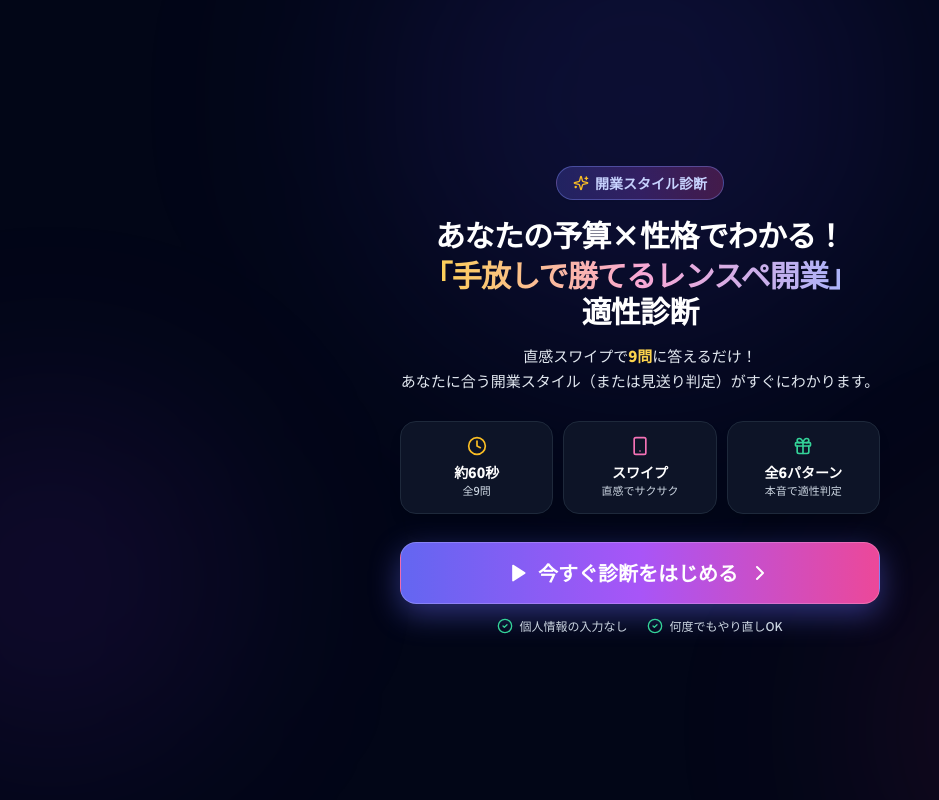
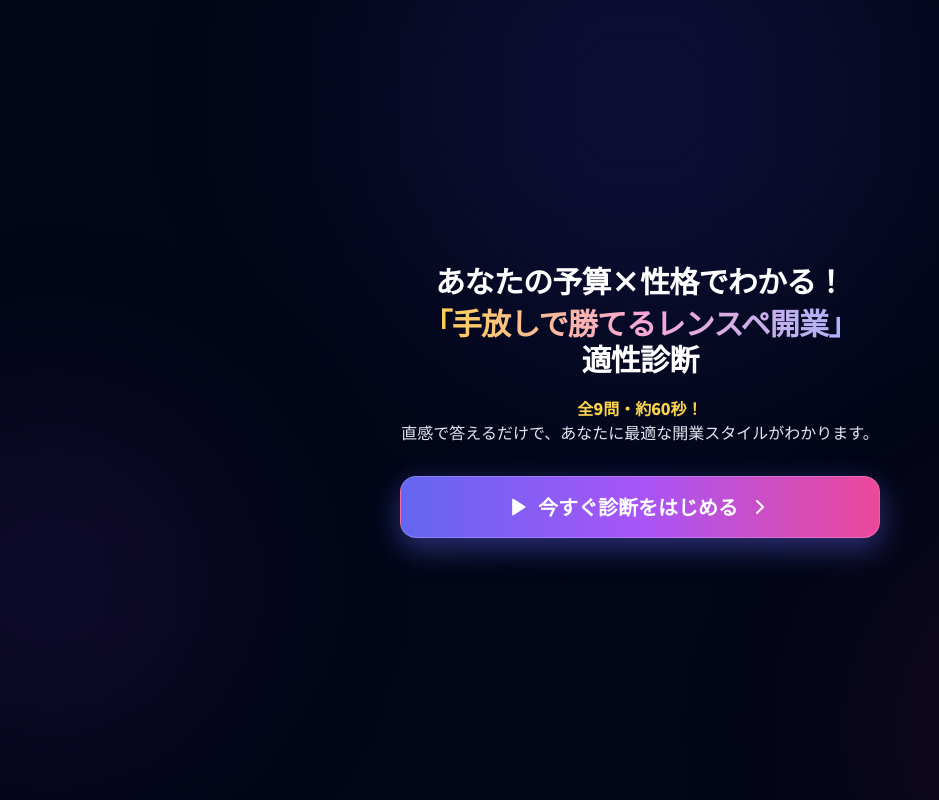
Before and after one commit to mikamiryuugo/rental-space-diagnosis, a React (Vite) app: page / in a window 1280 px wide. Shown: the whole page, without its empty margins (0-939 px from the left). Built offline with nearby package versions, Linux system fonts and the light colour scheme.

Commit message:
Simplify StartScreen to title, short lead text, and CTA button

```diff
--- a/src/components/StartScreen.tsx
+++ b/src/components/StartScreen.tsx
@@ -1,15 +1,7 @@
 import React from 'react';
 import { motion } from 'framer-motion';
-import {
-  Sparkles,
-  Play,
-  CheckCircle2,
-  Clock,
-  Smartphone,
-  Gift,
-  ChevronRight,
-} from 'lucide-react';
-import { PERSONA_TYPES, QUESTIONS } from '../data/diagnosisData';
+import { Play, ChevronRight } from 'lucide-react';
+import { QUESTIONS } from '../data/diagnosisData';
 import { PersonaType } from '../types/diagnosis';
 
 interface StartScreenProps {
@@ -21,61 +13,34 @@ export const StartScreen: React.FC<StartScreenProps> = ({
   onStart,
 }) => {
   return (
-    <div className="w-full max-w-lg mx-auto min-h-dvh flex flex-col justify-center gap-7 px-4 py-8 text-white">
-      {/* トップ見出しエリア */}
+    <div className="w-full max-w-lg mx-auto min-h-dvh flex flex-col justify-center gap-8 px-4 py-8 text-white">
+      {/* トップ見出し＆リード文 */}
       <motion.div
         initial={{ opacity: 0, y: -12 }}
         animate={{ opacity: 1, y: 0 }}
-        className="flex flex-col items-center text-center space-y-4"
+        className="flex flex-col items-center text-center space-y-5"
       >
-        <div className="inline-flex items-center gap-1.5 px-4 py-1.5 rounded-full bg-gradient-to-r from-indigo-500/25 via-purple-500/25 to-pink-500/25 border border-indigo-400/40 text-indigo-200 text-sm font-bold shadow-sm">
-          <Sparkles className="w-4 h-4 text-amber-400" />
-          <span>開業スタイル診断</span>
-        </div>
-
         <h1 className="text-[26px] sm:text-3xl font-black tracking-tight leading-snug">
           あなたの予算×性格でわかる！
-          <span className="block mt-1 bg-gradient-to-r from-amber-300 via-pink-300 to-indigo-300 bg-clip-text text-transparent">
+          <span className="block mt-1.5 bg-gradient-to-r from-amber-300 via-pink-300 to-indigo-300 bg-clip-text text-transparent">
             「手放しで勝てるレンスペ開業」
           </span>
           適性診断
         </h1>
 
-        <p className="text-sm sm:text-[15px] text-slate-200 leading-relaxed">
-          直感スワイプで<strong className="text-amber-300 font-black">{QUESTIONS.length}問</strong>に答えるだけ！
+        <p className="text-sm sm:text-base text-slate-200 leading-relaxed">
+          <strong className="text-amber-300 font-black">全{QUESTIONS.length}問・約60秒！</strong>
           <br />
-          あなたに合う開業スタイル（または見送り判定）がすぐにわかります。
+          直感で答えるだけで、あなたに最適な開業スタイルがわかります。
         </p>
       </motion.div>
 
-      {/* 特徴3点バッジ（パッと見で「すぐ終わる・簡単」と伝わるシンプル表示） */}
-      <motion.div
-        initial={{ opacity: 0, scale: 0.96 }}
-        animate={{ opacity: 1, scale: 1 }}
-        transition={{ delay: 0.08 }}
-        className="grid grid-cols-3 gap-2.5 text-center"
-      >
-        <div className="bg-slate-900/90 rounded-2xl py-3.5 px-2 border border-slate-800 shadow-lg">
-          <Clock className="w-5 h-5 text-amber-400 mx-auto mb-1.5" />
-          <div className="text-xs sm:text-sm font-black text-white">約60秒</div>
-          <div className="text-[11px] font-medium text-slate-300">全{QUESTIONS.length}問</div>
-        </div>
-        <div className="bg-slate-900/90 rounded-2xl py-3.5 px-2 border border-slate-800 shadow-lg">
-          <Smartphone className="w-5 h-5 text-pink-400 mx-auto mb-1.5" />
-          <div className="text-xs sm:text-sm font-black text-white">スワイプ</div>
-          <div className="text-[11px] font-medium text-slate-300">直感でサクサク</div>
-        </div>
-        <div className="bg-slate-900/90 rounded-2xl py-3.5 px-2 border border-slate-800 shadow-lg">
-          <Gift className="w-5 h-5 text-emerald-400 mx-auto mb-1.5" />
-          <div className="text-xs sm:text-sm font-black text-white">全{PERSONA_TYPES.length}パターン</div>
-          <div className="text-[11px] font-medium text-slate-300">本音で適性判定</div>
-        </div>
-      </motion.div>
-
       {/* スタートCTAボタン */}
-      <div className="space-y-3.5">
       <motion.button
         type="button"
+        initial={{ opacity: 0, y: 8 }}
+        animate={{ opacity: 1, y: 0 }}
+        transition={{ delay: 0.06 }}
         whileHover={{ scale: 1.02 }}
         whileTap={{ scale: 0.97 }}
         onClick={onStart}
@@ -85,18 +50,6 @@ export const StartScreen: React.FC<StartScreenProps> = ({
         <span>今すぐ診断をはじめる</span>
         <ChevronRight className="w-6 h-6" />
       </motion.button>
-
-        <div className="flex items-center justify-center gap-5 text-xs font-medium text-slate-300">
-          <span className="inline-flex items-center gap-1.5">
-            <CheckCircle2 className="w-4 h-4 text-emerald-400" />
-            個人情報の入力なし
-          </span>
-          <span className="inline-flex items-center gap-1.5">
-            <CheckCircle2 className="w-4 h-4 text-emerald-400" />
-            何度でもやり直しOK
-          </span>
-        </div>
-      </div>
     </div>
   );
 };
```
Lines whose indentation alone changed are shown as unchanged.
